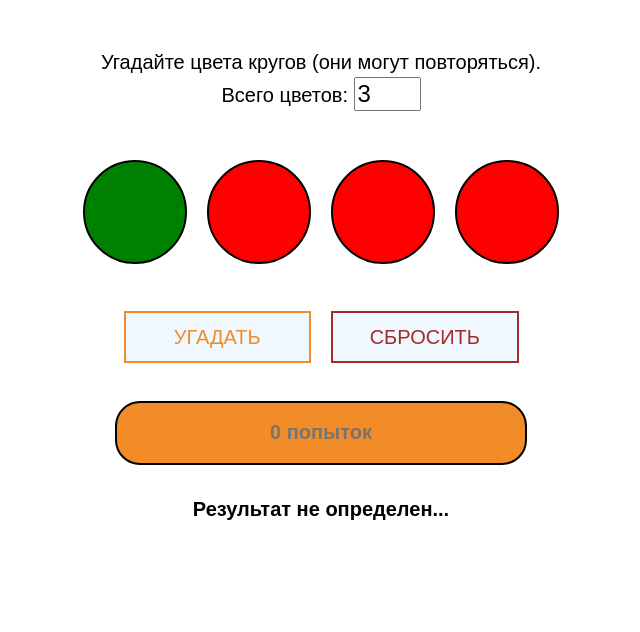
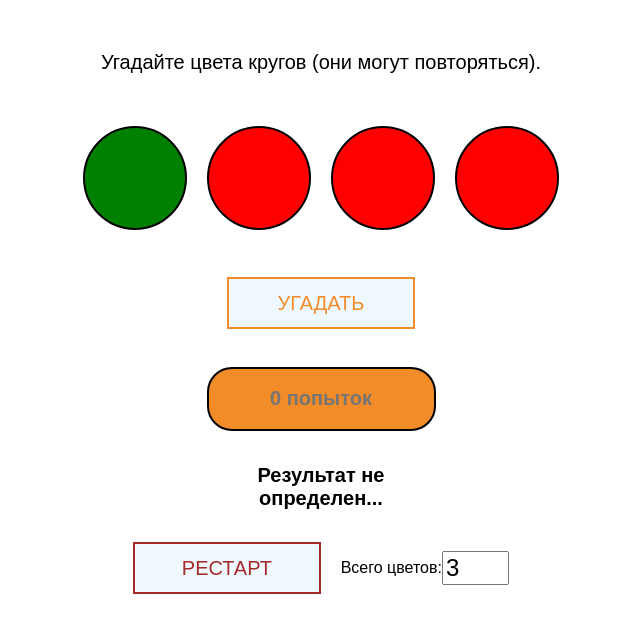
Before and after one commit to dak129/mastermind, a plain HTML site: page index.html in a window 1280 px wide. Shown: the whole page, without its empty margins (319-959 px from the left). Drawn offline with Linux system fonts and the light colour scheme.

Commit message:
Add redraw circles. Modify design

```diff
--- a/index.html
+++ b/index.html
@@ -10,9 +10,7 @@
 <body>
 <div id="main">
     <p id="informer">
-        <span>Угадайте цвета кругов (они могут повторяться).</span>
-        <label for="colors">Всего цветов: </label>
-        <input type="number" step="1" min="3" max="7" value="3" id="colors" name="colors"/>
+       Угадайте цвета кругов (они могут повторяться).
     </p>
     <div id="circle-container">
         <div class="circle" id="circle0"></div>
@@ -20,12 +18,16 @@
         <div class="circle" id="circle2"></div>
         <div class="circle" id="circle3"></div>
     </div>
-    <div id="button-container">
-        <button id="guesser">УГАДАТЬ</button>
-        <button id="restarter">СБРОСИТЬ</button>
-    </div>
+    <button id="guesser">УГАДАТЬ</button>
     <input type="text" id="counter" placeholder="0 попыток" readonly/>
     <p id="answer">Результат не определен...</p>
+    <div id="button-container">
+        <button id="restarter">РЕСТАРТ</button>
+        <div id="colors-group">
+            <label for="colors">Всего цветов: </label>
+            <input type="number" step="1" min="3" max="7" value="3" id="colors" name="colors"/>
+        </div>
+    </div>
 </div>
 <script src="script.js"></script>
 </body>
--- a/script.js
+++ b/script.js
@@ -18,6 +18,7 @@ class Circle {
     }
 }
 
+
 const drawFigures = () => {
     for (let i = 0; i < numOfCircles; i++) {
         figures[i].style.backgroundColor = circles[i].bcolor;
@@ -25,11 +26,13 @@ const drawFigures = () => {
     }
 };
 
+
 const changeFigure = (event) => {
     const curId = event.currentTarget.id;
     const index = parseInt(curId.slice(-1));
     figures[index].style.backgroundColor = circles[index].changeBcolor(numOfColors);
 }
+
 
 const generatePuzzle = (colorsLength) => {
     const arr = [];
@@ -40,6 +43,7 @@ const generatePuzzle = (colorsLength) => {
     return arr;
 };
 
+
 const getCurrentColors = () => {
     const arr = [];
     for (let i = 0; i < numOfCircles; i++) {
@@ -47,6 +51,7 @@ const getCurrentColors = () => {
     }
     return arr;
 }
+
 
 const checkMatches = (curGuess) => {
     countExact = 0;
@@ -57,6 +62,7 @@ const checkMatches = (curGuess) => {
     }
     return countExact;
 }
+
 
 const countUnmatched = (curGuess) => {
     const curUnmatched = [];
@@ -76,12 +82,14 @@ const countUnmatched = (curGuess) => {
     return count;
 }
 
+
 const messageOtherPlaces = (number) => {
     if (number < 2) {
         return " на другом месте";
     }
     return " на других местах";
 }
+
 
 const restart = () => {
     puzzle = generatePuzzle(numOfColors);
@@ -92,6 +100,7 @@ const restart = () => {
     counter.value = "0 попыток";
     answer.innerText = "Результат не определен...";
 }
+
 
 const guess = () => {
     countGuesses++;
@@ -107,10 +116,13 @@ const guess = () => {
     }
 }
 
+
 const changeColorSet = (event) => {
     numOfColors = parseInt(event.currentTarget.value);
     restart();
+    drawFigures();
 }
+
 
 const circleContainer = document.getElementById("circle-container");
 const btn = document.getElementById("guesser");
--- a/styles.css
+++ b/styles.css
@@ -15,7 +15,7 @@
 }
 
 #informer {
-    width: 22.2em /* 360px */;
+    width: 80%;
     padding: 0.9375em 0.9375em /* 15px 15px */;
     border: none;
     color: var(--dark-color);
@@ -25,23 +25,13 @@
     line-height: 1.5;
 }
 
-#colors {
-    font-size: 1.5rem /* 24px */;
-}
-
 #circle-container {
     display: flex;
     flex-direction: row;
     flex-wrap: wrap;
+    align-items: center;
+    justify-content: center;
 }
-
-#button-container {
-    display: flex;
-    flex-direction: row;
-    flex-wrap: wrap;
-    gap: 20px;
-}
-
 
 .circle {
     width: 100px;
@@ -52,7 +42,7 @@
     display: none;
 }
 
-#guesser, #restarter {
+#guesser {
     width: 9.375em /* 150px */;
     padding: 0.625em 0.625em  /* 10px 10px */;
     margin: 1.875em 0/* 30px 0 */;
@@ -73,6 +63,15 @@
 }
 
 #restarter {
+    width: 9.375em /* 150px */;
+    padding: 0.625em 0.625em  /* 10px 10px */;
+    margin: 0 0/* 0 0 */;
+    font-size: 1.25rem /* 20px */;
+    text-align: center;
+    cursor: pointer;
+}
+
+#restarter {
     color: var(--dark-bg-color);
     border: var(--dark-bg-color) 2px solid;
     background-color: var(--light-color);
@@ -84,7 +83,7 @@
 }
 
 #counter {
-    width: 18.5em /* 300px */;
+    width: 9.375em /* 150px */;
     padding: 0.9375em 0.9375em /* 15px 15px */;
     background-color: var(--main-bg-color);
     color: var(--dark-color);
@@ -96,7 +95,7 @@
 }
 
 #answer {
-    width: 18.5em /* 300px */;
+    width: 12.5em /* 200px */;
     padding: 0.625em 0.625em  /* 10px 10px */;
     border: none;
     color: var(--dark-color);
@@ -104,3 +103,20 @@
     font-size: 1.25rem /* 20px */;
     text-align: center;
 }
+
+#button-container {
+    display: flex;
+    flex-direction: row;
+    flex-wrap: wrap;
+    align-content: center;
+    justify-self: center;
+    gap: 20px;
+}
+
+#colors-group {
+    display: flex; align-items: center;;
+}
+
+#colors {
+    font-size: 1.5rem /* 24px */;
+}
```
